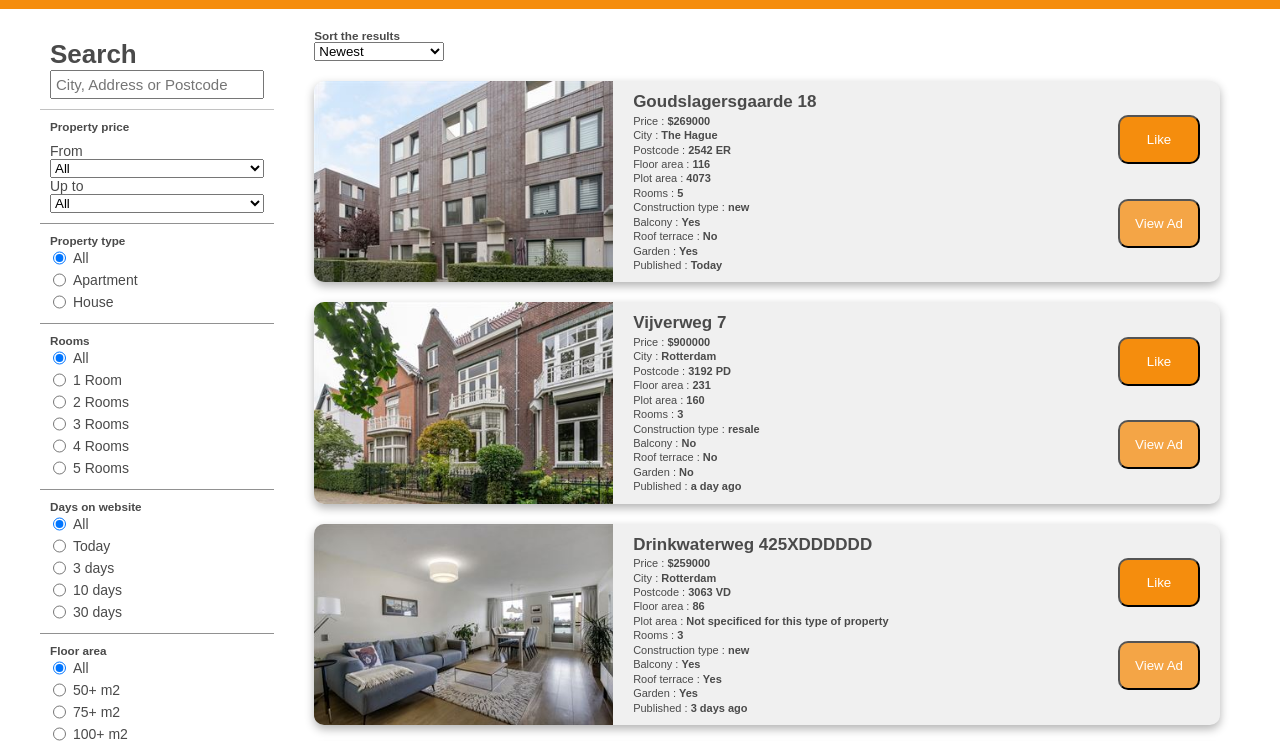
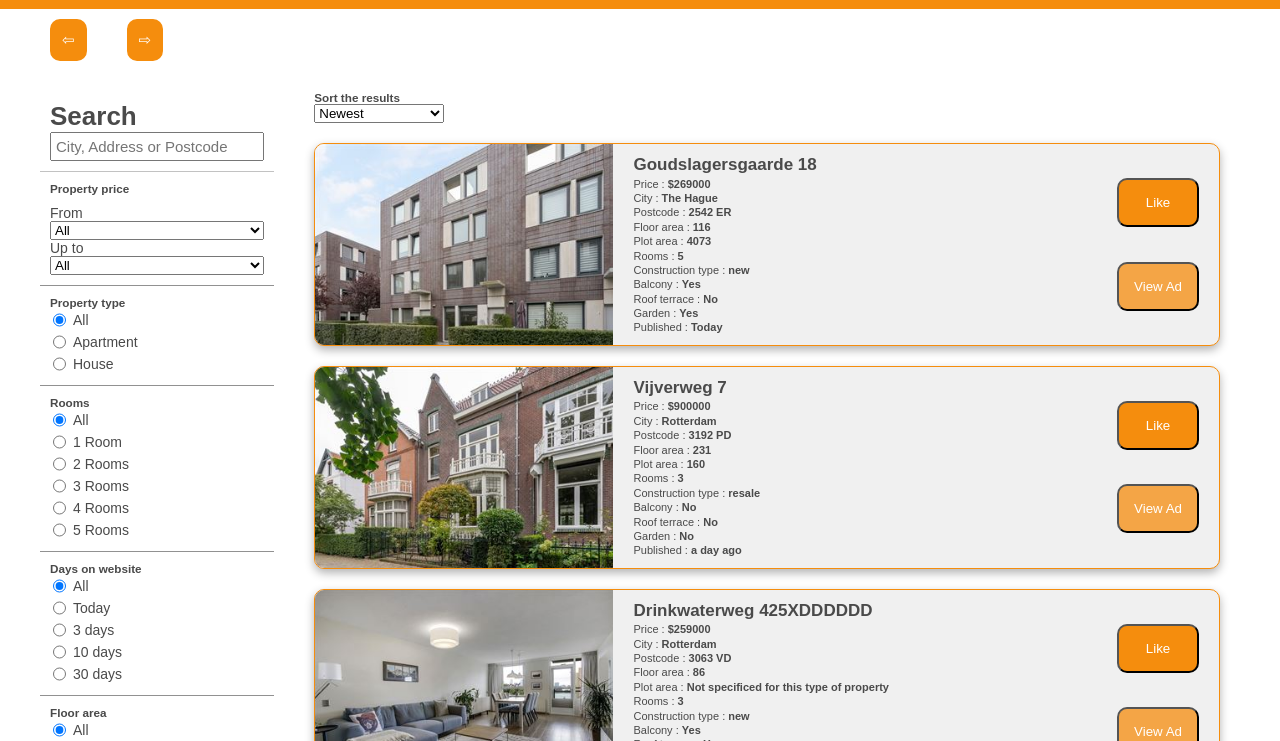
Before and after one commit to berinaptula/Real-Estate-Website, a website: page index.html in a window 1280 px wide. Shown: the part 45-786 px from the top of the page. Drawn offline with nearby package versions, Linux system fonts and the light colour scheme.

Commit message:
General styling of the 'Liked properties' div.Margins, flex and buttons.

```diff
--- a/index.html
+++ b/index.html
@@ -19,12 +19,20 @@
                     <li class="navigation__list--item"><a class="navigation__link" href="#">Liked</a></li>
                     <li class="navigation__list--item"><a class="navigation__link" href="#">Profile</a></li>
                 </ul>
+            </div>
+        </div>
+    </nav>
+    <div class="liked-bar">
+        <div class="container">
+            <div class="liked-bar__container">
+                <button class="liked-left liked-bar__buttons">&#8678;</button>
                 <div class="liked">
                     <!-- This will be populated by JavaScript -->
                 </div>
+                <button class="liked-right liked-bar__buttons">&#8680;</button>
             </div>
         </div>
-    </nav>
+    </div>
     <div class="container">
         <div class="landing-page">
             <div class="sidebar">
--- a/sass/_base.scss
+++ b/sass/_base.scss
@@ -17,6 +17,7 @@ $color-primary-light : rgb(244, 165, 70);
 html {
     box-sizing: border-box;
     font-size: 62.5%;
+    scroll-behavior: smooth;
 }
 
 body {
--- /dev/null
+++ b/sass/_liked-bar.scss
@@ -0,0 +1,39 @@
+.liked-bar {
+    &__container {
+        display: flex;
+
+        &>* {
+            margin: 1rem;
+        }
+    }
+
+    &__buttons {
+        padding: 1rem;
+        align-self: center;
+        outline: none;
+        border: 2px solid $color-primary;
+        border-radius: 10px;
+        font-size: 1.5rem;
+        background-color: $color-primary;
+        cursor: pointer;
+        transition: all 0.2s ease;
+        color: white;
+
+        &:hover,
+        &:active {
+            background: $color-primary-light;
+            transform: scale(1.1);
+        }
+    }
+}
+
+.liked {
+    display: flex;
+    max-width: 1200px;
+    overflow-x: scroll;
+
+    &>*:not(:first-child),
+    &>*:not(:last-child) {
+        margin: 0 1rem;
+    }
+}
--- a/sass/_property.scss
+++ b/sass/_property.scss
@@ -8,6 +8,7 @@
     border-radius: 1rem;
     transition: all 0.2s;
     overflow: hidden;
+    border: 1px solid $color-primary;
 
     &:hover {
         transform: scale(1.02);
--- a/sass/main.scss
+++ b/sass/main.scss
@@ -1,5 +1,6 @@
 @import "base.scss";
 @import "top-bar";
+@import "liked-bar";
 @import "landing-page";
 @import "filters";
 @import "liked-properties";
--- a/scripts/script.js
+++ b/scripts/script.js
@@ -433,3 +433,14 @@ const renderAds = (adsArray) => {
 };
 let sorted = sortResults(filterAds())
 renderAds(sorted);
+
+const slideRight = document.querySelector('.liked-right');
+const slideLeft = document.querySelector('.liked-left');
+
+slideRight.addEventListener('click', () => {
+    // alert('works')
+    const slide = document.querySelector('.liked').scrollLeft += 100;
+})
+slideLeft.addEventListener('click', () => {
+    const slide = document.querySelector('.liked').scrollLeft -= 100;
+})
```
Also changed, not shown: css/style.css.
